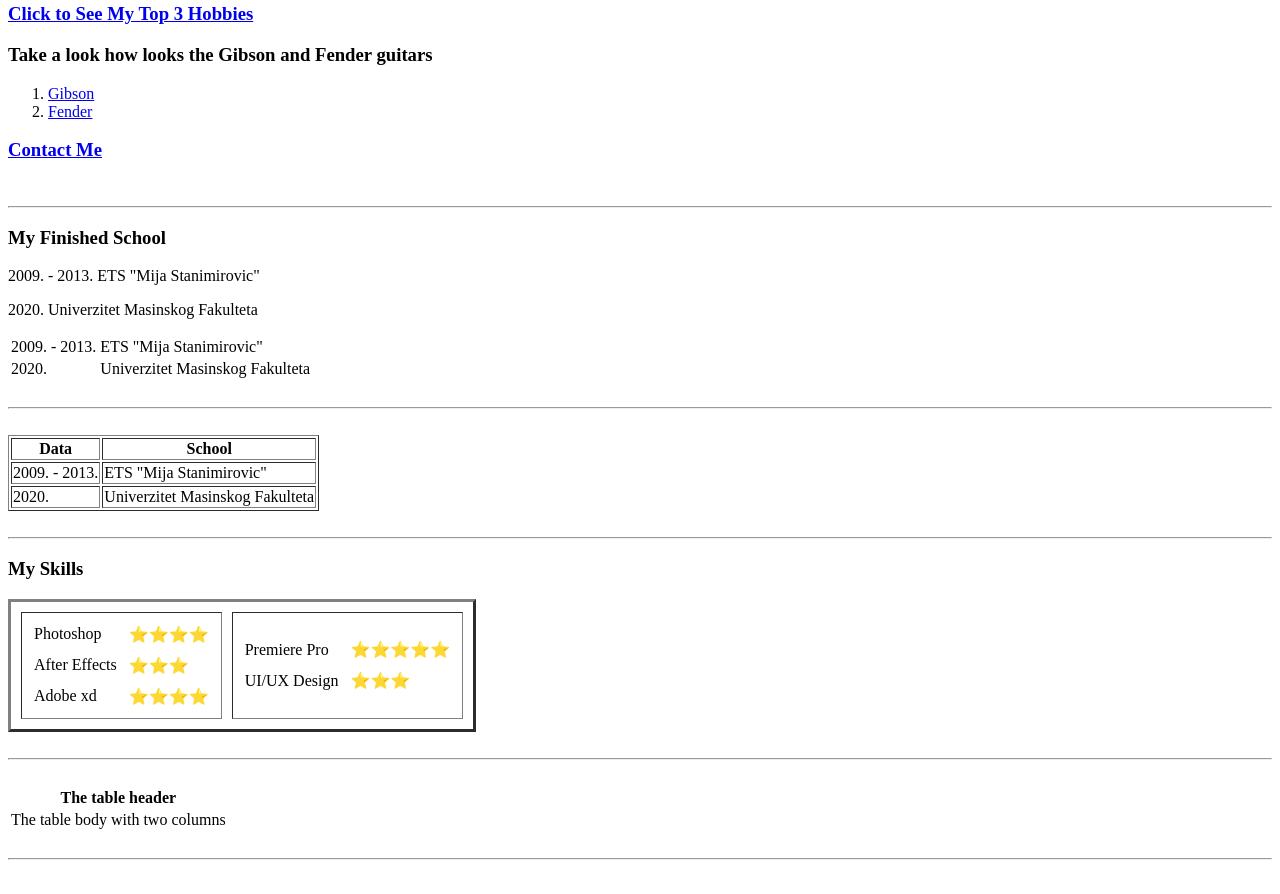
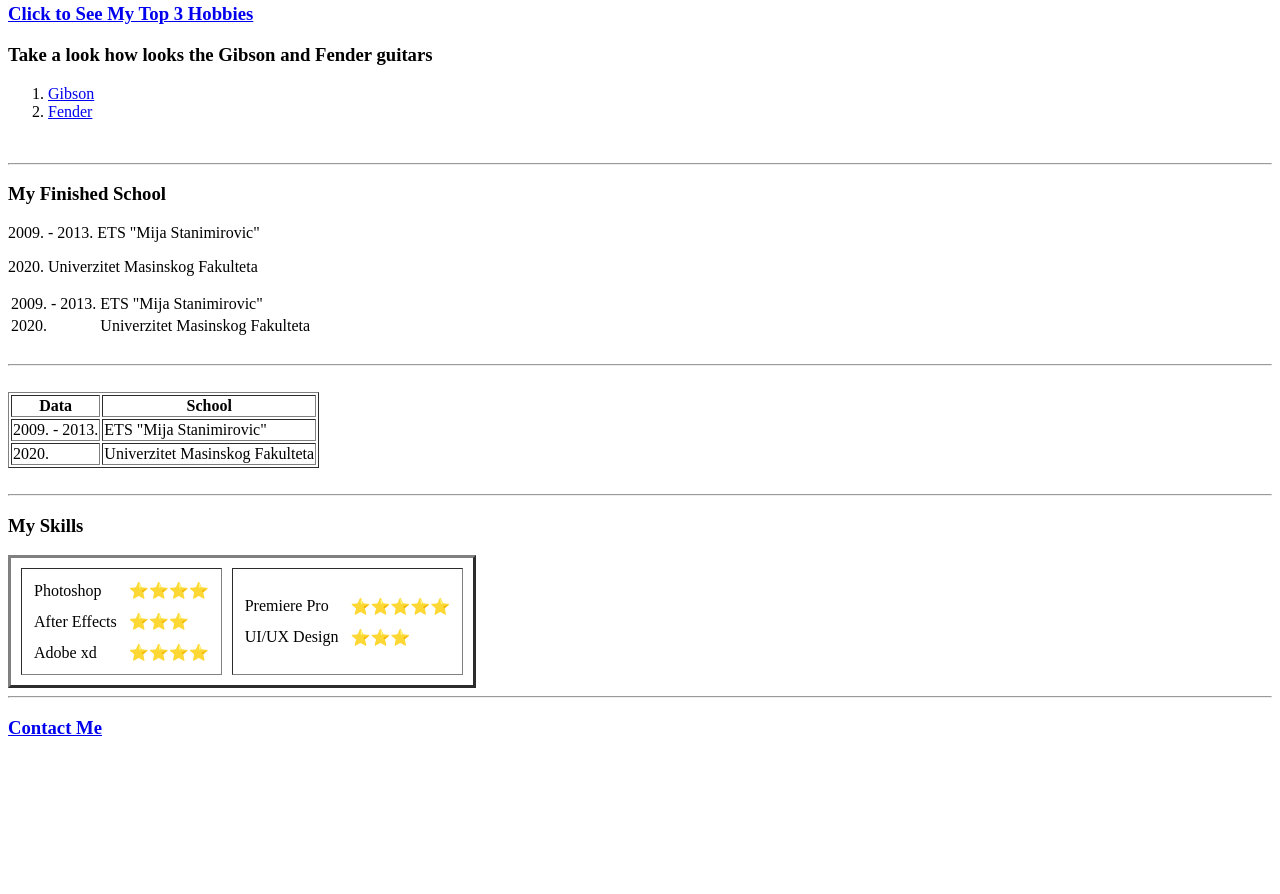
Before and after one commit to NikolaDenich/cv, a plain HTML site: page index.html in a window 1280 px wide. Shown: the part 389-1283 px from the top of the page. After the commit the page ends 1147 px from the top, so only its background shows below. Drawn offline with Linux system fonts and the light colour scheme.

Commit message:
Update index.html

```diff
--- a/index.html
+++ b/index.html
@@ -28,7 +28,7 @@
           <li><a href="https://www.gibson.com/en-US/">Gibson</a></li>
           <li><a href="https://www.fender.com/en/">Fender</a></li>
         </ol>
-        <h3><a href="contact.html">Contact Me</a></h3>
+
         <br>
         <hr>
       <h3>My Finished School</h3>
@@ -106,25 +106,9 @@
             </td>
           </tr>
         </table>
-        <br>
-        <hr>
-        <br>
-        <table>
-            <thead>
-                <tr>
-                    <th colspan="2">The table header</th>
-                </tr>
-            </thead>
-            <tbody>
-                <tr>
-                    <td>The table body</td>
-                    <td>with two columns</td>
-                </tr>
-            </tbody>
-          </table>
-            <br>
-            <hr>
-            <br>
+       <hr>
+        <h3><a href="contact.html">Contact Me</a></h3>
+
 
 
 
```
